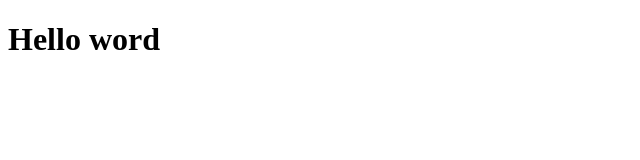
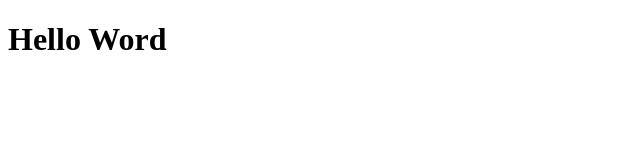
Before and after one commit to mujeeb-tech/Web-learning, a plain HTML site: page index.html in a window 1280 px wide. Shown: the full height of the page, 0-640 px from the left. Drawn offline with Linux system fonts and the light colour scheme.

Commit message:
Update index.html

```diff
--- a/index.html
+++ b/index.html
@@ -6,6 +6,6 @@
     <title>Document</title>
 </head>
 <body>
-    <h1>Hello word</h1>
+    <h1>Hello Word</h1>
 </body>
 </html>
```
